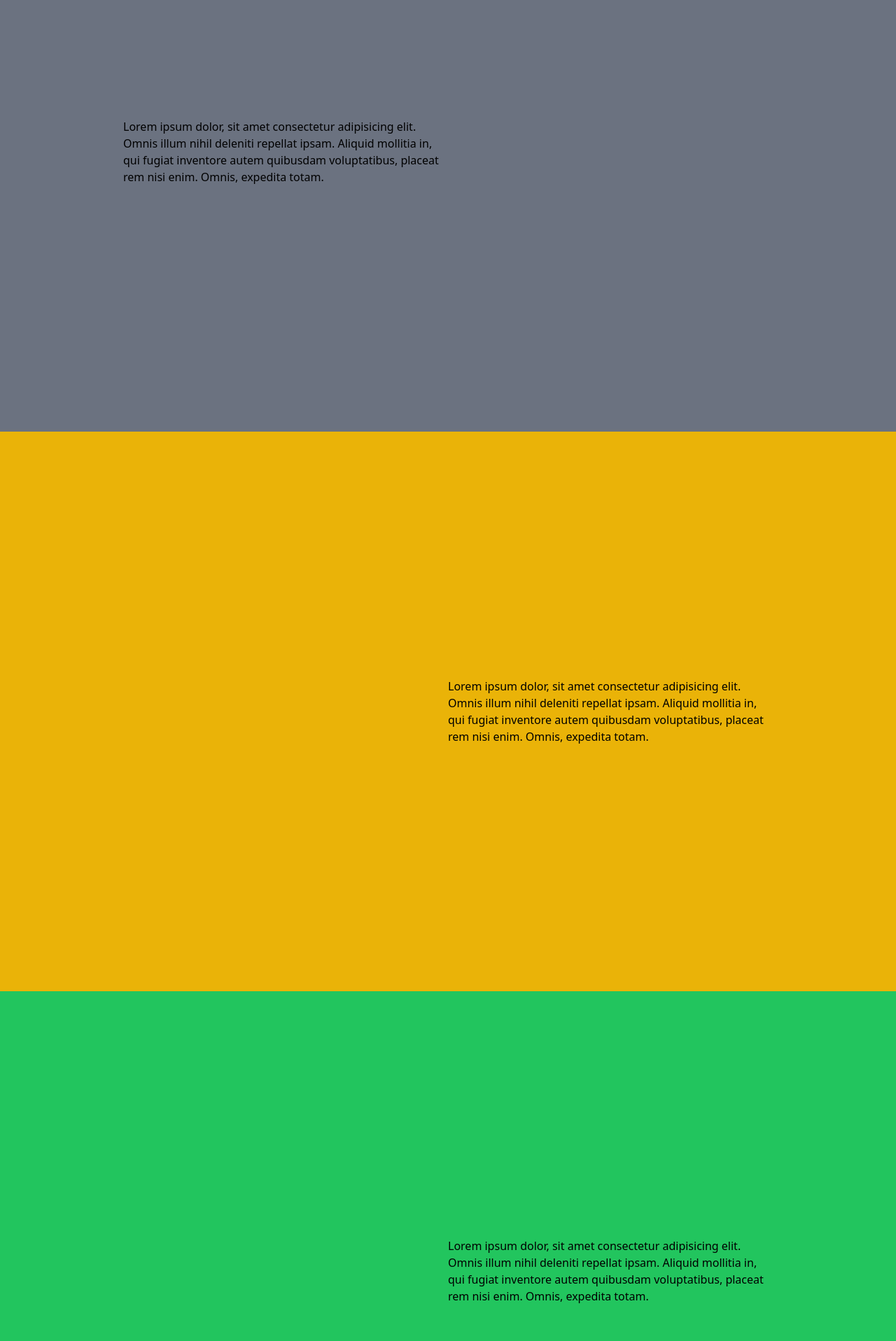
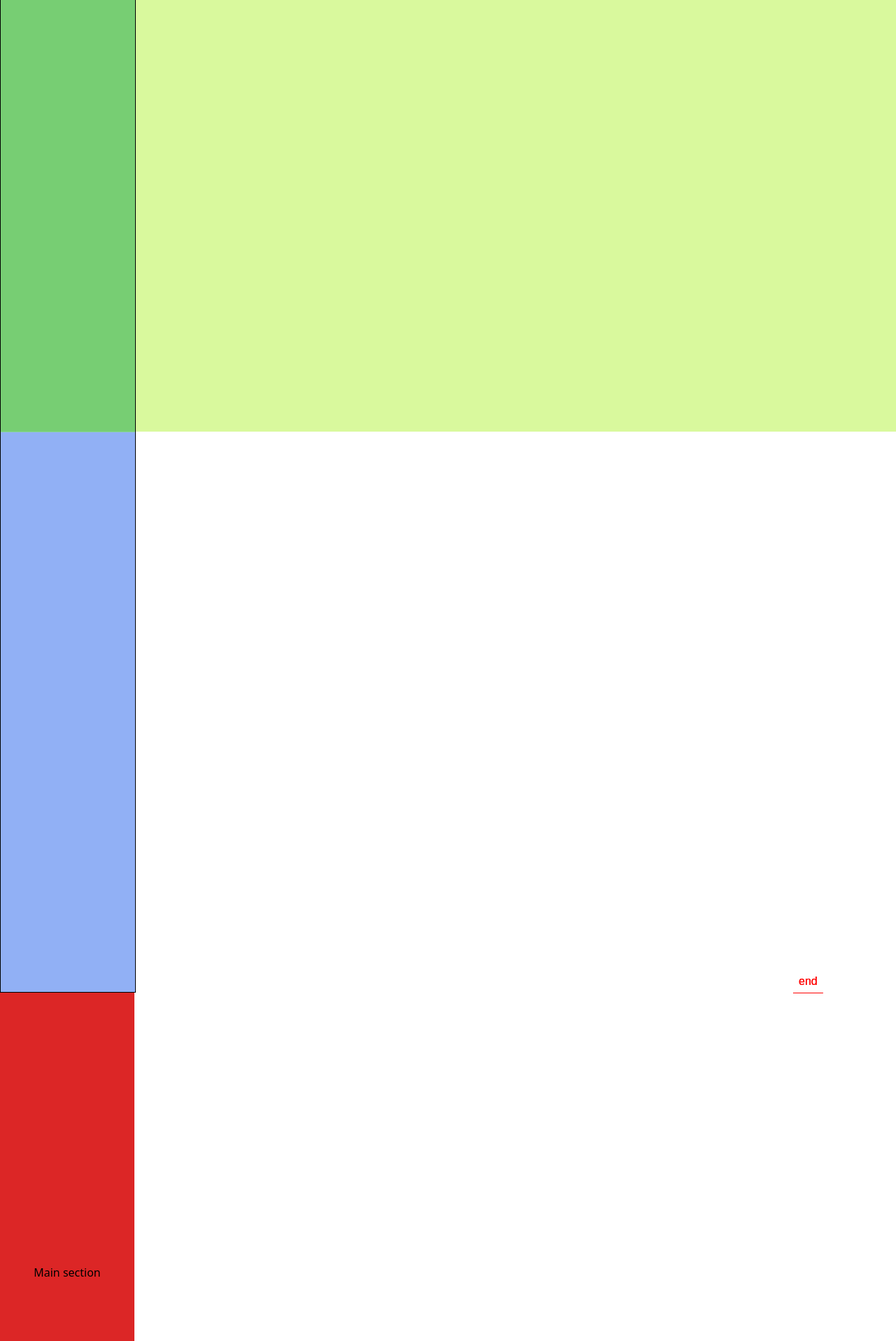
Before and after one commit to ace34TT/bourbon-vanille, a React (Vite) app: page / in a window 1280 px wide. Shown: the part 183-2100 px from the top of the page at 70% size. After the commit the page ends 1603 px from the top, so only its background shows below. Built offline with nearby package versions, Linux system fonts and the light colour scheme.

Commit message:
test : gsap prototyping

```diff
--- a/package.json
+++ b/package.json
@@ -10,6 +10,7 @@
     "preview": "vite preview"
   },
   "dependencies": {
+    "gsap": "^3.11.5",
     "react": "^18.2.0",
     "react-dom": "^18.2.0",
     "react-router-dom": "^6.11.2"
--- a/src/App.tsx
+++ b/src/App.tsx
@@ -1,11 +1,12 @@
 import "./App.css";
 import { Route, Routes } from "react-router-dom";
-import Homepage from "./pages/homepage/Homepage";
+// import Homepage from "./pages/homepage/Homepage";
+import Prototype from "./pages/Prototype";
 
 function App() {
   return (
     <Routes>
-      <Route path="/" element={<Homepage />} />
+      <Route path="/" element={<Prototype />} />
     </Routes>
   );
 }
--- /dev/null
+++ b/src/pages/Prototype.tsx
@@ -0,0 +1,35 @@
+import React, { useEffect, useRef } from "react";
+import { gsap } from "gsap";
+import { ScrollTrigger } from "gsap/ScrollTrigger";
+
+gsap.registerPlugin(ScrollTrigger);
+export default function Prototype() {
+  useEffect(() => {
+    // Create a timeline with ScrollTrigger
+    const tl = gsap.timeline({
+      scrollTrigger: {
+        trigger: ".items",
+        start: "top top",
+        end: "bottom top",
+        pin: ".main",
+        markers: true,
+        scrub: true,
+      },
+    });
+  }, []);
+
+  return (
+    <>
+      <div className="relative h-auto">
+        <div className="main absolute top-0 left-0 w-48 h-screen bg-red-600 flex justify-center items-center">
+          <h1>Main section</h1>
+        </div>
+        <div className="items absolute top-0 left-0 border border-black">
+          <div className="w-48 h-screen bg-green-600 opacity-50"></div>
+          <div className="w-48 h-screen bg-blue-600 opacity-50"></div>
+        </div>
+      </div>
+      <div className="h-screen bg-lime-200"></div>
+    </>
+  );
+}
--- a/src/pages/homepage/Homepage.tsx
+++ b/src/pages/homepage/Homepage.tsx
@@ -1,44 +1,74 @@
-import React from "react";
+import React, { useEffect, useRef } from "react";
+import { gsap } from "gsap";
+import { ScrollTrigger } from "gsap/ScrollTrigger";
 
+gsap.registerPlugin(ScrollTrigger);
 export default function Homepage() {
+  const containerRef = useRef<HTMLDivElement>(null);
+  const wrapperRef = useRef<HTMLDivElement>(null);
+
+  useEffect(() => {
+    const wrapper = wrapperRef.current;
+    const tl = gsap.timeline({
+      scrollTrigger: {
+        markers: true,
+        trigger: wrapper,
+        start: "bottom 80%",
+        end: "start 20%",
+        pin: true,
+        scrub: true,
+      },
+    });
+
+    //  Add animations to the timeline
+    tl.to(".sub-section-1", { opacity: 0, y: -20 });
+    tl.to(".sub-section-2", { opacity: 0, y: -20 });
+
+    // Add more animations with pin option here
+  }, []);
   return (
-    <div>
-      <div className="px-44 flex justify-around items-center h-screen w-screen bg-gray-500">
-        <div className="flex-1">
-          Lorem ipsum dolor, sit amet consectetur adipisicing elit. Omnis illum
-          nihil deleniti repellat ipsam. Aliquid mollitia in, qui fugiat
-          inventore autem quibusdam voluptatibus, placeat rem nisi enim. Omnis,
-          expedita totam.
+    <>
+      <div ref={containerRef}>
+        <div ref={wrapperRef} className="wrapper w-full h-full bg-purple-800">
+          <div className="sub-section-1 px-32 flex justify-around items-center h-screen w-screen bg-gray-500 opacity-50">
+            <div className="flex-1 prose max-w-none text-5xl font-extrabold text-white">
+              Lorem ipsum dolor, sit amet consectetur adipisicing elit. Omnis
+              illum nihil deleniti repellat ipsam. Aliquid mollitia in, qui
+              fugiat inventore autem quibusdam voluptatibus, placeat rem nisi
+              enim. Omnis, expedita totam.
             </div>
             <div className="flex-1"></div>
           </div>
-      <div className="px-44 flex justify-around items-center h-screen w-screen bg-yellow-500">
+          <div className="sub-section-2 px-32 flex justify-around items-center h-screen w-screen bg-yellow-500 opacity-50">
             <div className="flex-1"></div>
-        <div className="flex-1">
-          Lorem ipsum dolor, sit amet consectetur adipisicing elit. Omnis illum
-          nihil deleniti repellat ipsam. Aliquid mollitia in, qui fugiat
-          inventore autem quibusdam voluptatibus, placeat rem nisi enim. Omnis,
-          expedita totam.
+            <div className="flex-1 prose max-w-none text-5xl font-extrabold text-white">
+              Lorem ipsum dolor, sit amet consectetur adipisicing elit. Omnis
+              illum nihil deleniti repellat ipsam. Aliquid mollitia in, qui
+              fugiat inventore autem quibusdam voluptatibus, placeat rem nisi
+              enim. Omnis, expedita totam.
             </div>
           </div>
-      <div className="px-44 flex justify-around items-center h-screen w-screen bg-green-500">
+          <div className="sub-section-3 px-32 flex justify-around items-center h-screen w-screen bg-green-500 opacity-50">
             <div className="flex-1"></div>
-        <div className="flex-1">
-          Lorem ipsum dolor, sit amet consectetur adipisicing elit. Omnis illum
-          nihil deleniti repellat ipsam. Aliquid mollitia in, qui fugiat
-          inventore autem quibusdam voluptatibus, placeat rem nisi enim. Omnis,
-          expedita totam.
+            <div className="flex-1 prose max-w-none text-5xl font-extrabold text-white">
+              Lorem ipsum dolor, sit amet consectetur adipisicing elit. Omnis
+              illum nihil deleniti repellat ipsam. Aliquid mollitia in, qui
+              fugiat inventore autem quibusdam voluptatibus, placeat rem nisi
+              enim. Omnis, expedita totam.
             </div>
           </div>
-      <div className="px-44 flex justify-around items-center h-screen w-screen bg-red-500">
+          <div className="sub-section-3 px-32 flex justify-around items-center h-screen w-screen bg-red-500 opacity-50">
             <div className="flex-1"></div>
-        <div className="flex-1">
-          Lorem ipsum dolor, sit amet consectetur adipisicing elit. Omnis illum
-          nihil deleniti repellat ipsam. Aliquid mollitia in, qui fugiat
-          inventore autem quibusdam voluptatibus, placeat rem nisi enim. Omnis,
-          expedita totam.
+            <div className="flex-1 prose max-w-none text-5xl font-extrabold text-white">
+              Lorem ipsum dolor, sit amet consectetur adipisicing elit. Omnis
+              illum nihil deleniti repellat ipsam. Aliquid mollitia in, qui
+              fugiat inventore autem quibusdam voluptatibus, placeat rem nisi
+              enim. Omnis, expedita totam.
             </div>
           </div>
         </div>
+      </div>
+      {/* <div className="w-screen bg-slate-500"></div> */}
+    </>
   );
 }
--- a/tailwind.config.js
+++ b/tailwind.config.js
@@ -4,5 +4,5 @@ export default {
   theme: {
     extend: {},
   },
-  plugins: [],
+  plugins: [require("@tailwindcss/typography")],
 };
```
Also changed, not shown: 1 other file (tests, documents, lock files or other folders). Lines whose indentation alone changed are shown as unchanged.
